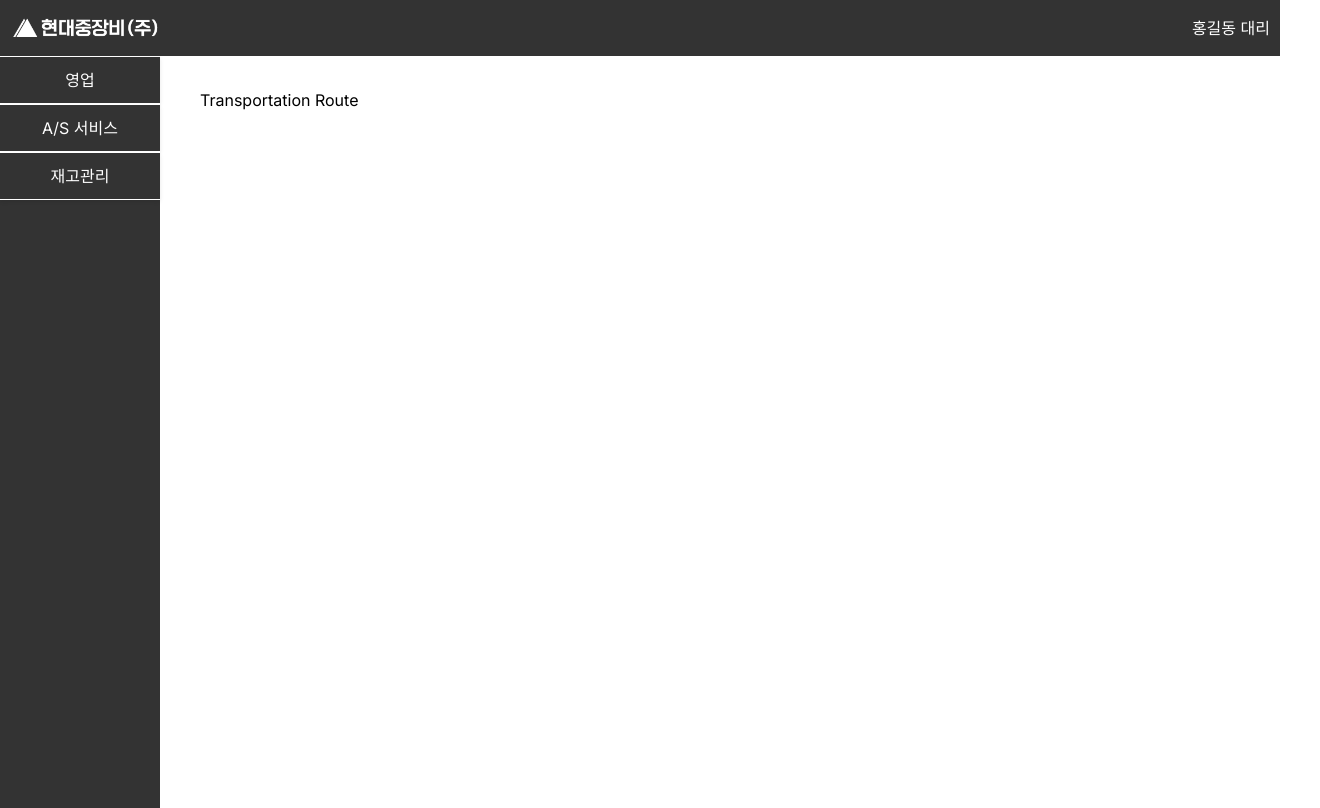
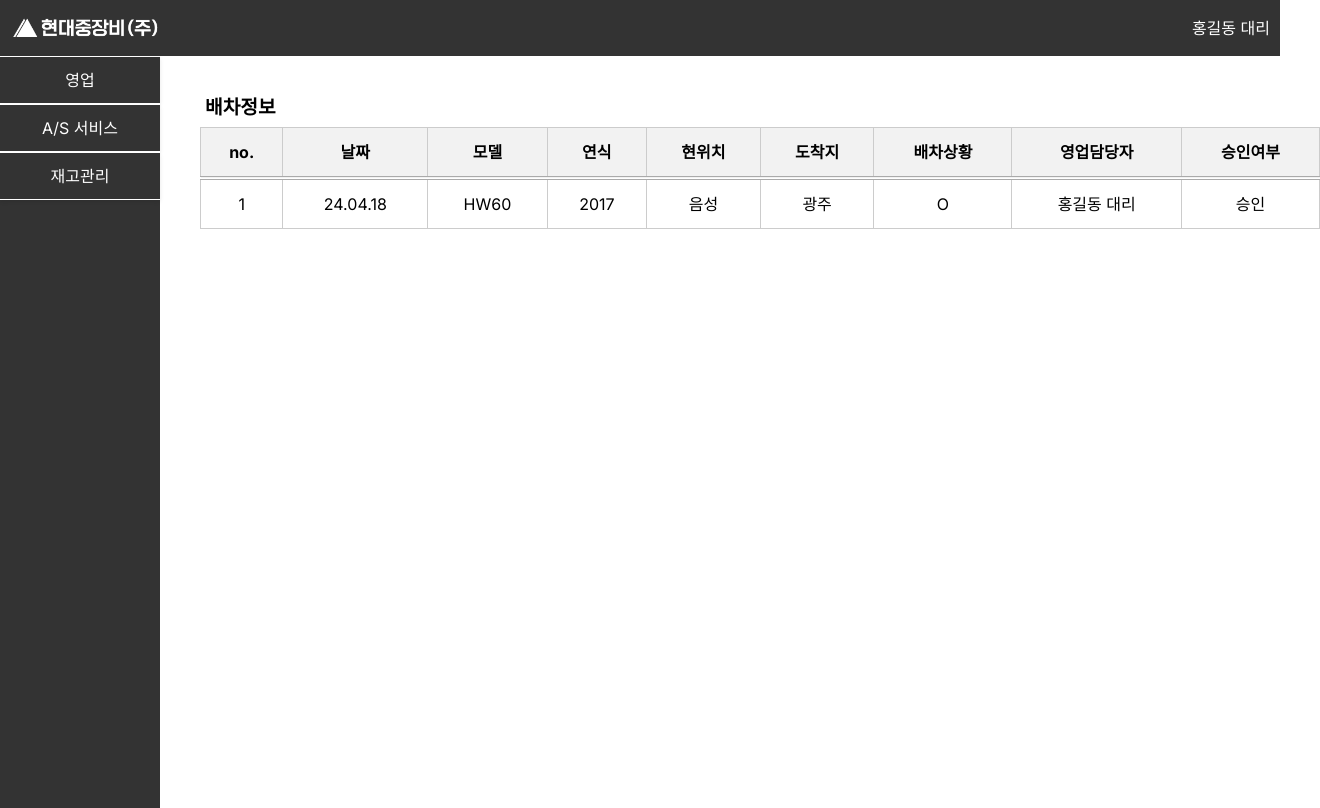
Before and after one commit to Jeongp4939/Jangbe, a Next.js app in the folder jangbe/: page /sales/transportation in a window 1280 px wide. Shown: the whole page, 1320 px wide, since content can reach past the window. Built offline with nearby package versions, Linux system fonts and the light colour scheme.

Commit message:
feat: 배차관리 페이지 작성

```diff
--- a/jangbe/app/sales/transportation/page.tsx
+++ b/jangbe/app/sales/transportation/page.tsx
@@ -1,8 +1,58 @@
+import styles from "./styles.module.css";
+
+const dummyData = [
+  {
+    no: 1,
+    date: "24.04.18",
+    model: "HW60",
+    year: 2017,
+    currentLocation: "음성",
+    destination: "광주",
+    transportationState: "O",
+    salesRepresentative: "홍길동 대리",
+    approvalStatus: "승인",
+  },
+];
 
 export default function Transportation() {
   return (
     <>
-      <div>Transportation Route</div>
+      <div>
+        <h1>배차정보</h1>
+
+        <div className={styles.tableContainer}>
+          <table className={styles.table}>
+            <thead className={styles.thead}>
+              <tr>
+                <th>no.</th>
+                <th>날짜</th>
+                <th>모델</th>
+                <th>연식</th>
+                <th>현위치</th>
+                <th>도착지</th>
+                <th>배차상황</th>
+                <th>영업담당자</th>
+                <th>승인여부</th>
+              </tr>
+            </thead>
+            <tbody>
+              {dummyData.map((item, index) => (
+                <tr key={index}>
+                  <td>{item.no}</td>
+                  <td>{item.date}</td>
+                  <td>{item.model}</td>
+                  <td>{item.year}</td>
+                  <td>{item.currentLocation}</td>
+                  <td>{item.destination}</td>
+                  <td>{item.transportationState}</td>
+                  <td>{item.salesRepresentative}</td>
+                  <td>{item.approvalStatus}</td>
+                </tr>
+              ))}
+            </tbody>
+          </table>
+        </div>
+      </div>
     </>
   );
 }
--- /dev/null
+++ b/jangbe/app/sales/transportation/styles.module.css
@@ -0,0 +1,50 @@
+/* styles.module.css */
+.table-container {
+  overflow-x: auto;
+}
+
+.table {
+  width: 100%;
+  min-width: 70rem;
+  border-collapse: collapse;
+  margin-bottom: 20px; /* 테이블과 버튼 사이의 간격을 조정합니다 */
+  text-align: center;
+}
+
+.table th,
+.table td {
+  padding: 12px; /* 적당한 패딩을 추가합니다 */
+  border: 1px solid #ccc;
+}
+
+.table th {
+  background-color: #f2f2f2;
+}
+
+.table tbody tr:nth-child(even) {
+  background-color: #f2f2f2;
+}
+
+.table tbody tr:hover {
+  background-color: #ddd;
+}
+
+.button {
+  background-color: #0cbe33;
+  color: #fff;
+  padding: 12px 24px; /* 적당한 패딩을 추가합니다 */
+  border: none;
+  border-radius: 5px;
+  cursor: pointer;
+  font-size: 16px;
+  box-shadow: 0 4px 6px rgba(0, 0, 0, 0.1);
+}
+
+.button:hover {
+  background-color: #06740fd3;
+}
+
+.thead {
+  text-align: center;
+  border-bottom: 4px double #aaa;
+}
```
